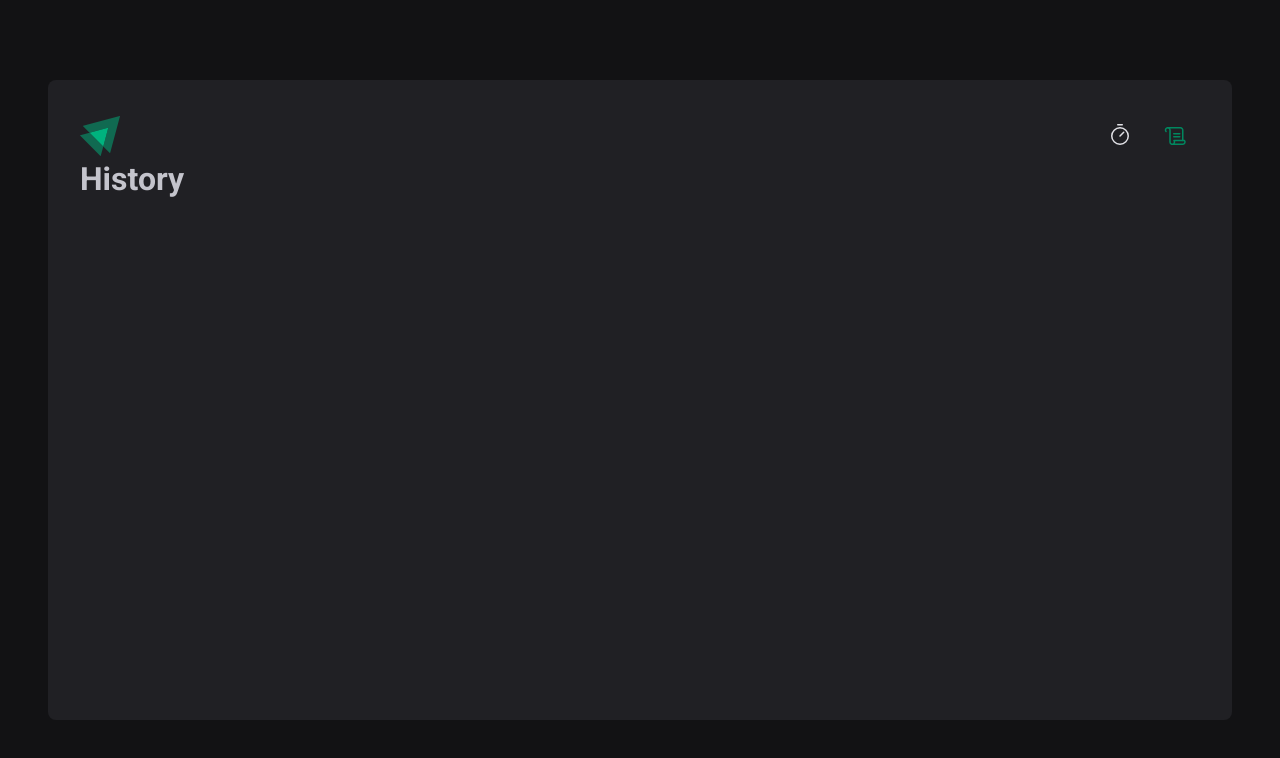
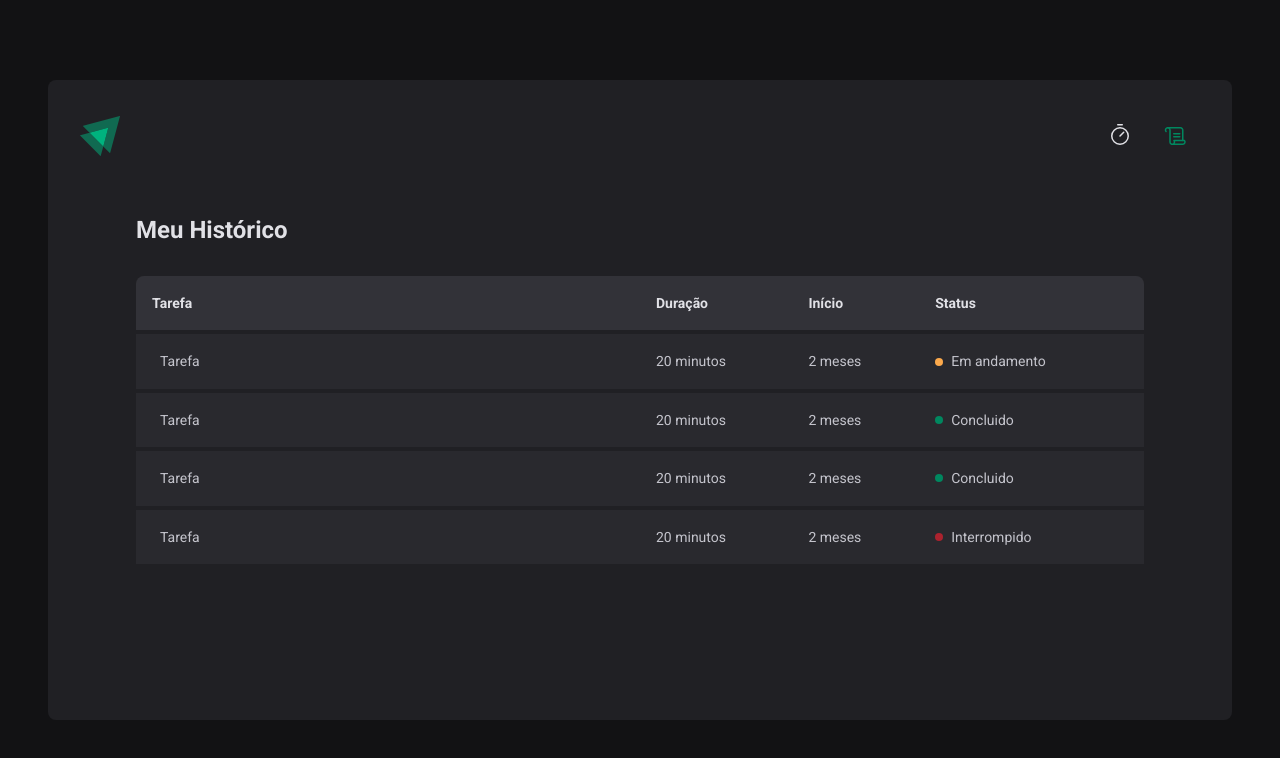
Before and after one commit to alessandrouleon/02-ignite-time, a React (Vite) app: page /history in a window 1280 px wide. Shown: the top 758 px of the page. Built offline with nearby package versions, Linux system fonts and the light colour scheme.

Commit message:
feat: styleds history

```diff
--- a/src/pages/History.tsx
+++ /dev/null
@@ -1,8 +0,0 @@
-
-export function History() {
-    return (
-       <div>
-         <h1>History</h1>
-       </div>
-    );
-}
--- /dev/null
+++ b/src/pages/History/History.tsx
@@ -0,0 +1,58 @@
+import { HistoryContainer, HistoryList, Status } from "./styles";
+
+export function History() {
+  return (
+    <HistoryContainer>
+      <h1>Meu Histórico</h1>
+
+      <HistoryList>
+        <table>
+          <thead>
+            <tr>
+              <th>Tarefa</th>
+              <th>Duração</th>
+              <th>Início</th>
+              <th>Status</th>
+            </tr>
+          </thead>
+          <tbody>
+           <tr>
+            <td>Tarefa</td>
+            <td>20 minutos</td>
+            <td>2 meses</td>
+            <td>
+              <Status statusColor="yellow">Em andamento</Status>
+            </td>
+           </tr>
+           <tr>
+            <td>Tarefa</td>
+            <td>20 minutos</td>
+            <td>2 meses</td>
+            <td>
+              <Status statusColor="green">Concluido</Status>
+            </td>
+           </tr>
+           <tr>
+            <td>Tarefa</td>
+            <td>20 minutos</td>
+            <td>2 meses</td>
+            <td>
+              <Status statusColor="green">Concluido</Status>
+            </td>
+           </tr>
+           <tr>
+            <td>Tarefa</td>
+            <td>20 minutos</td>
+            <td>2 meses</td>
+            <td>
+              <Status statusColor="red">Interrompido</Status>
+            </td>
+           </tr>
+          </tbody>
+        </table>
+
+      </HistoryList>
+
+    </HistoryContainer>
+  );
+}
--- /dev/null
+++ b/src/pages/History/styles.ts
@@ -0,0 +1,92 @@
+import styled from "styled-components";
+
+export const HistoryContainer = styled.main`
+ flex: 1;
+ padding: 3.5rem;
+
+ display: flex;
+ flex-direction: column;
+
+ h1 {
+    font-size: 1.5rem;
+    color: ${(props) => props.theme['gray-100']};
+ }
+
+`;
+
+export const HistoryList = styled.div`
+  flex: 1;
+  overflow: auto;
+  margin-top: 2rem;
+
+  table {
+    width: 100%;
+    border-collapse: collapse;
+    min-width: 600px;
+
+   th {
+    background-color: ${(props) => props.theme['gray-600']};
+    padding: 1rem;
+    text-align: left;
+    color: ${(props) => props.theme['gray-100']};
+    font-size: 0.875rem;
+    line-height: 1.6;
+
+    &:first-child {
+        border-top-left-radius: 8px;
+        padding-right: 1.5rem;
+    }
+
+    &:last-child {
+        border-top-right-radius: 8px;
+        padding-right: 1.5rem;
+    }
+   }
+
+   td {
+    background-color: ${(props) => props.theme['gray-700']};
+    border-top: 4px solid ${(props) => props.theme['gray-800']};
+    padding: 1rem;
+    font-size: 0.875rem;
+    line-height: 1.6;
+
+    &:first-child {
+     width: 50%;
+     padding-left: 1.5rem;
+     }
+    &:last-child {
+        padding-right: 1.5rem;
+    }
+
+    }
+
+  }
+
+`;
+
+
+const STATUS_COLOR = {
+    yellow: 'yellow-500',
+    green: 'green-500',
+    red: 'red-500'
+}as const;
+
+interface StatusProps {
+    statusColor: keyof typeof STATUS_COLOR;
+}
+
+
+export const Status = styled.span<StatusProps>`
+display: flex;
+align-items: center;
+gap:  0.5rem;
+
+&::before {
+    content: '';
+    width: 0.5rem;
+    height: 0.5rem;
+    border-radius: 50%;
+    background: ${(props) => props.theme[STATUS_COLOR[props.statusColor]]};
+}
+
+`;
--- a/src/router/router.tsx
+++ b/src/router/router.tsx
@@ -1,6 +1,6 @@
 import { Route, Routes } from "react-router-dom";
 import { DefaultLayout } from "../layouts/DefaultLayout";
-import { History } from "../pages/History";
+import { History } from "../pages/History/History";
 import { Home } from "../pages/Home";
 
 export function Router() {
```
